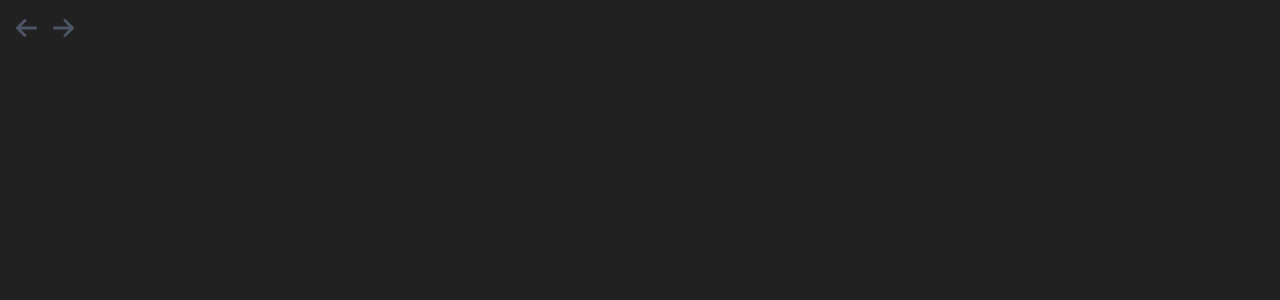
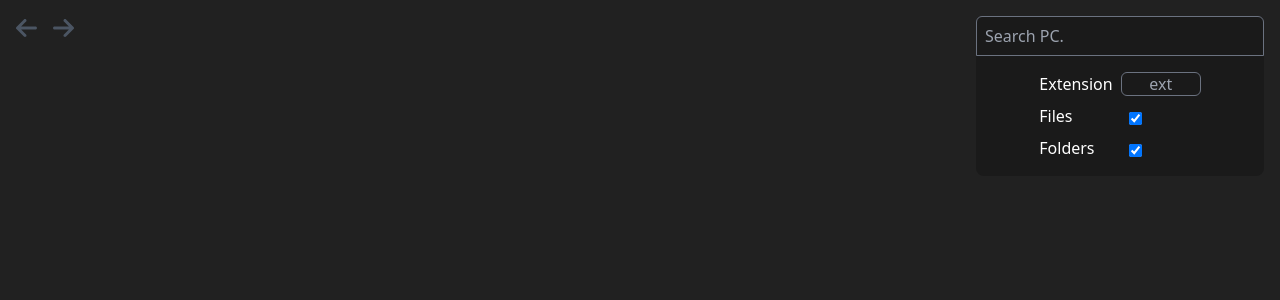
Before and after one commit to schaudhary-12/Rust_Scan_filesystem, a React (Vite) app: page / in a window 1280 px wide. Shown: the top 300 px of the page. Built offline with nearby package versions, Linux system fonts and the light colour scheme.

Commit message:
Add search bar & filter (frontend)

```diff
--- a/src/App.tsx
+++ b/src/App.tsx
@@ -2,14 +2,18 @@ import {useEffect, useState} from "react";
 import {invoke} from "@tauri-apps/api/tauri";
 import {DirectoryContent, Disk} from "./types";
 import {openDirectory} from "./ipc/fileExplorer";
-import DiskList from "./components/Disks/DiskList";
-import FolderNavigation from "./components/FolderNavigation";
-import {DirectoryContents} from "./components/DirectoryContents";
+import DiskList from "./components/MainBody/Disks/DiskList";
+import FolderNavigation from "./components/TopBar/FolderNavigation";
+import {DirectoryContents} from "./components/MainBody/DirectoryContents";
 import useNavigation from "./hooks/useNavigation";
+import SearchBar from "./components/TopBar/SearchBar";
+import SearchFilter from "./components/TopBar/SearchFilter";
 
 function App() {
     const [disks, setDisks] = useState<Disk[]>([]);
     const [directoryContents, setDirectoryContents] = useState<DirectoryContent[]>([]);
+
+    const [searchResults, setSearchResults] = useState<DirectoryContent[]>([])
 
     const {
         pathHistory,
@@ -24,7 +28,7 @@ function App() {
 
     async function updateDirectoryContents() {
         const contents = await openDirectory(pathHistory[historyPlace]);
-        setDirectoryContents(directoryContents);
+        setDirectoryContents(contents);
     }
 
     async function onDiskClick(letter: string) {
@@ -72,12 +76,16 @@ function App() {
 
     return (
         <div className="p-4">
-            <FolderNavigation onBackArrowClick={onBackArrowClick} canGoBackward={canGoBackward()} onForwardArrowClick={onForwardArrowClick}
-                              canGoForward={canGoForward()}/>
+            <div className="flex justify-between pb-5">
+                <FolderNavigation onBackArrowClick={onBackArrowClick} canGoBackward={canGoBackward()} onForwardArrowClick={onForwardArrowClick}
+                                  canGoForward={canGoForward()}/>
 
-            {pathHistory[historyPlace] === ""
+                <SearchBar currentDirectoryPath={pathHistory[historyPlace]} setSearchResults={setSearchResults} />
+            </div>
+
+            {pathHistory[historyPlace] === "" && searchResults.length === 0
                 ? <DiskList disks={disks} onClick={onDiskClick}/>
-                : <DirectoryContents content={directoryContents} onDirectoryClick={onDirectoryClick}/>}
+                : <DirectoryContents content={searchResults.length === 0 ? directoryContents : searchResults} onDirectoryClick={onDirectoryClick}/>}
         </div>
     );
 }
--- a/src/components/DirectoryContents.tsx
+++ b/src/components/MainBody/DirectoryContents.tsx
@@ -1,5 +1,5 @@
 import DirectoryEntity from "./DirectoryEntity";
-import {DirectoryContent} from "../types";
+import {DirectoryContent} from "../../types";
 
 interface Props {
     content: DirectoryContent[];
--- a/src/components/DirectoryEntity.tsx
+++ b/src/components/MainBody/DirectoryEntity.tsx
@@ -1,5 +1,5 @@
 import {MouseEventHandler} from "react";
-import {DirectoryEntityType} from "../types";
+import {DirectoryEntityType} from "../../types";
 import { FontAwesomeIcon } from "@fortawesome/react-fontawesome"
 import { faFile, faFolder } from "@fortawesome/free-solid-svg-icons"
 
--- a/src/components/Disks/DiskComponent.tsx
+++ b/src/components/MainBody/Disks/DiskComponent.tsx
@@ -1,4 +1,4 @@
-import {Disk} from "../../types";
+import {Disk} from "../../../types";
 import {MouseEventHandler} from "react";
 
 interface Props {
--- a/src/components/Disks/DiskList.tsx
+++ b/src/components/MainBody/Disks/DiskList.tsx
@@ -1,5 +1,5 @@
 import DiskComponent from "./DiskComponent";
-import {Disk} from "../../types";
+import {Disk} from "../../../types";
 import {MouseEventHandler} from "react";
 
 interface Props {
--- /dev/null
+++ b/src/components/TopBar/SearchBar.tsx
@@ -0,0 +1,45 @@
+import {Dispatch, SetStateAction, useState} from "react";
+import {DirectoryContent} from "../../types";
+import {invoke} from "@tauri-apps/api/tauri";
+import SearchFilter from "./SearchFilter";
+import Input, {InputSize} from "../../ui/Input";
+import useSearchFilter from "../../hooks/useSearchFilter";
+
+interface Props {
+    currentDirectoryPath: string;
+    setSearchResults: Dispatch<SetStateAction<DirectoryContent[]>>
+}
+
+export default function SearchBar({ currentDirectoryPath, setSearchResults }: Props) {
+    const [searchValue, setSearchValue] = useState("");
+    const {
+        extValue,
+        setExtValue,
+        acceptFilesValue,
+        setAcceptFilesValue,
+        acceptDirsValue,
+        setAcceptDirsValue
+    } = useSearchFilter();
+
+    const split = currentDirectoryPath.split("/");
+    const currentPlace = split[split.length - 2];
+
+    async function onSearch() {
+        const results = await invoke<DirectoryContent[]>("search_directory", { query: searchValue, searchDirectory: currentDirectoryPath });
+        setSearchResults(results);
+    }
+
+    return (
+        <div>
+            <Input value={searchValue} setValue={setSearchValue} placeholder={`Search ${currentPlace || "PC."}`} className="rounded-bl-none rounded-br-none" onSubmit={onSearch} size={InputSize.Large} />
+            <SearchFilter
+                extValue={extValue}
+                setExtValue={setExtValue}
+                acceptFilesValue={acceptFilesValue}
+                setAcceptFilesValue={setAcceptFilesValue}
+                acceptDirsValue={acceptDirsValue}
+                setAcceptDirsValue={setAcceptDirsValue}
+            />
+        </div>
+    )
+}
--- /dev/null
+++ b/src/components/TopBar/SearchFilter.tsx
@@ -0,0 +1,52 @@
+import Input, {InputSize} from "../../ui/Input";
+import {ChangeEvent, Dispatch, SetStateAction, useState} from "react";
+import {DirectoryContent} from "../../types";
+
+interface Props {
+    extValue: string;
+    setExtValue: Dispatch<SetStateAction<string>>;
+    acceptFilesValue: boolean;
+    setAcceptFilesValue: Dispatch<SetStateAction<boolean>>;
+    acceptDirsValue: boolean;
+    setAcceptDirsValue: Dispatch<SetStateAction<boolean>>;
+}
+
+export default function SearchFilter({ extValue, setExtValue, acceptFilesValue, setAcceptFilesValue, acceptDirsValue, setAcceptDirsValue }: Props) {
+    function onAcceptFilesChange(e: ChangeEvent<HTMLInputElement>) {
+        setAcceptFilesValue(e.target.checked);
+        if (!e.target.checked && !acceptDirsValue) {
+            setAcceptDirsValue(true);
+        }
+    }
+
+    function onAcceptDirsChange(e: ChangeEvent<HTMLInputElement>) {
+        setAcceptDirsValue(e.target.checked);
+        if (!e.target.checked && !acceptFilesValue) {
+            setAcceptFilesValue(true);
+        }
+    }
+
+    return (
+        <div className="space-x-2 flex justify-center bg-darker p-4 rounded-bl-lg rounded-br-lg w-62">
+            <div className="flex flex-col space-y-2">
+                <label>Extension</label>
+                <label>Files</label>
+                <label>Folders</label>
+            </div>
+
+            <div className="flex flex-col space-y-2 relative">
+                <Input value={extValue} setValue={setExtValue} placeholder="ext" size={InputSize.Tiny} disabled={!acceptFilesValue} />
+                <input
+                    checked={acceptFilesValue}
+                    onChange={onAcceptFilesChange}
+                    className="absolute left-2 top-8" type="checkbox"
+                />
+                <input
+                    checked={acceptDirsValue}
+                    onChange={onAcceptDirsChange}
+                    className="absolute left-2 top-16" type="checkbox"
+                />
+            </div>
+        </div>
+    )
+}
--- /dev/null
+++ b/src/hooks/useSearchFilter.ts
@@ -0,0 +1,16 @@
+import {useState} from "react";
+
+export default function useSearchFilter() {
+    const [extValue, setExtValue] = useState<string>("");
+    const [acceptFilesValue, setAcceptFilesValue] = useState<boolean>(true);
+    const [acceptDirsValue, setAcceptDirsValue] = useState<boolean>(true);
+
+    return {
+        extValue,
+        setExtValue,
+        acceptFilesValue,
+        setAcceptFilesValue,
+        acceptDirsValue,
+        setAcceptDirsValue
+    }
+}
--- /dev/null
+++ b/src/ui/Input.tsx
@@ -0,0 +1,42 @@
+import {Dispatch, SetStateAction} from "react";
+
+export enum InputSize {
+    Tiny,
+    Large,
+}
+
+
+interface Props {
+    value: string;
+    setValue: Dispatch<SetStateAction<string>>;
+    placeholder?: string;
+    onSubmit?: () => any;
+    size: InputSize;
+    className?: string;
+    disabled?: boolean;
+}
+
+export default function Input({ value, setValue, placeholder, onSubmit, size, className, disabled }: Props) {
+    let styles = `outline-none bg-darker border-gray-500 border-1 rounded-md focus:border-gray-300 p-2 disabled:opacity-25 ${className + " " || ""}`;
+
+    switch (size) {
+        case InputSize.Large:
+            styles += "h-10 w-72";
+            break;
+        case InputSize.Tiny:
+            styles += "h-6 w-20 text-center";
+            break;
+        default: break;
+    }
+
+    return (
+       <input
+           disabled={disabled}
+           value={value}
+           onChange={(e) => setValue(e.target.value)}
+           className={styles}
+           placeholder={placeholder}
+           onSubmit={onSubmit}
+       />
+   )
+}
--- a/tailwind.config.js
+++ b/tailwind.config.js
@@ -9,6 +9,9 @@ export default {
       colors: {
         "background": "#212121",
         "darker": "#1a1a1a",
+      },
+      borderWidth: {
+        "1": "1px",
       }
     },
   },
```
Also changed, not shown: src/components/TopBar/FolderNavigation.tsx (renamed from src/components/FolderNavigation.tsx), 2 other files (tests, documents, lock files or other folders).
